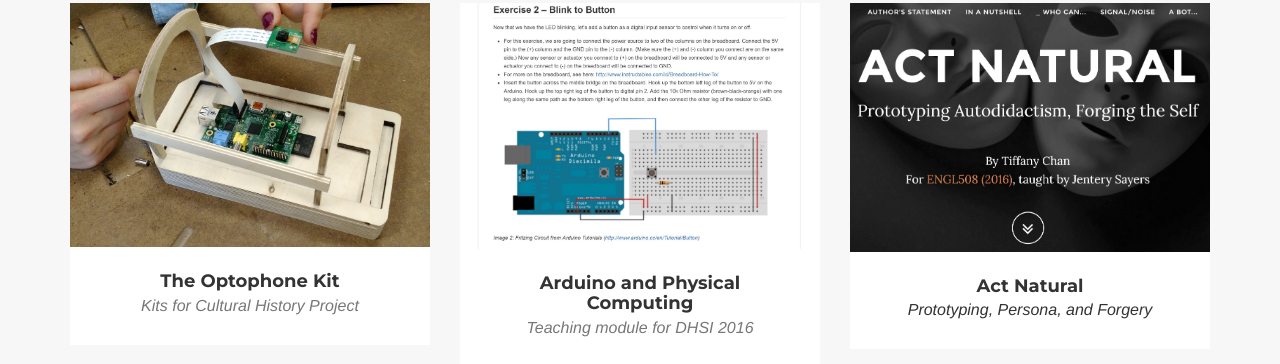
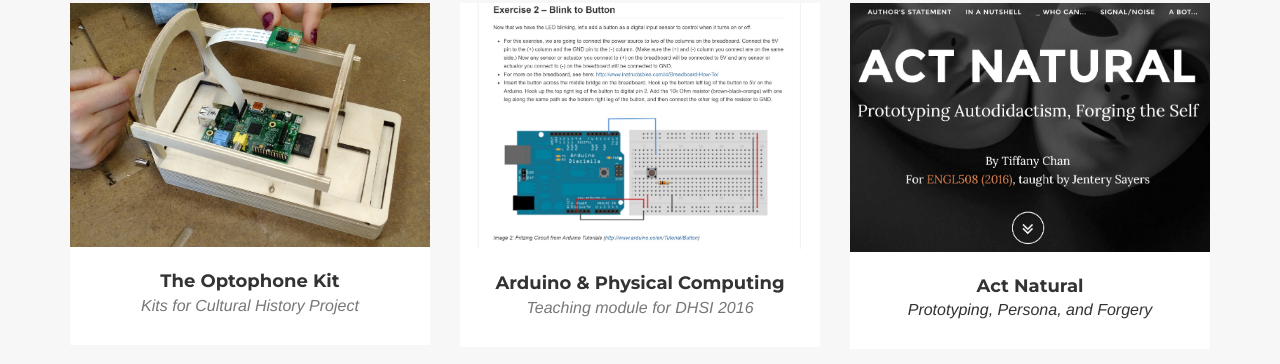
Before and after one commit to eltiffster/homepage, a plain HTML site: page index.html in a window 1280 px wide. Shown: the part 1783-2147 px from the top of the page. Drawn offline with nearby package versions, Linux system fonts and the light colour scheme; a web font is replaced by a local one.

Commit message:
Update index.html

```diff
--- a/index.html
+++ b/index.html
@@ -140,7 +140,7 @@
                         <img src="img/arduinoModule.jpg" class="img-responsive" alt="">
                     </a>
                     <div class="portfolio-caption">
-                    <h4>Arduino and Physical Computing</h4>
+                    <h4>Arduino & Physical Computing</h4>
                     <p class="text-muted">Teaching module for DHSI 2016</p>
                     </div>
                 </div>
```
